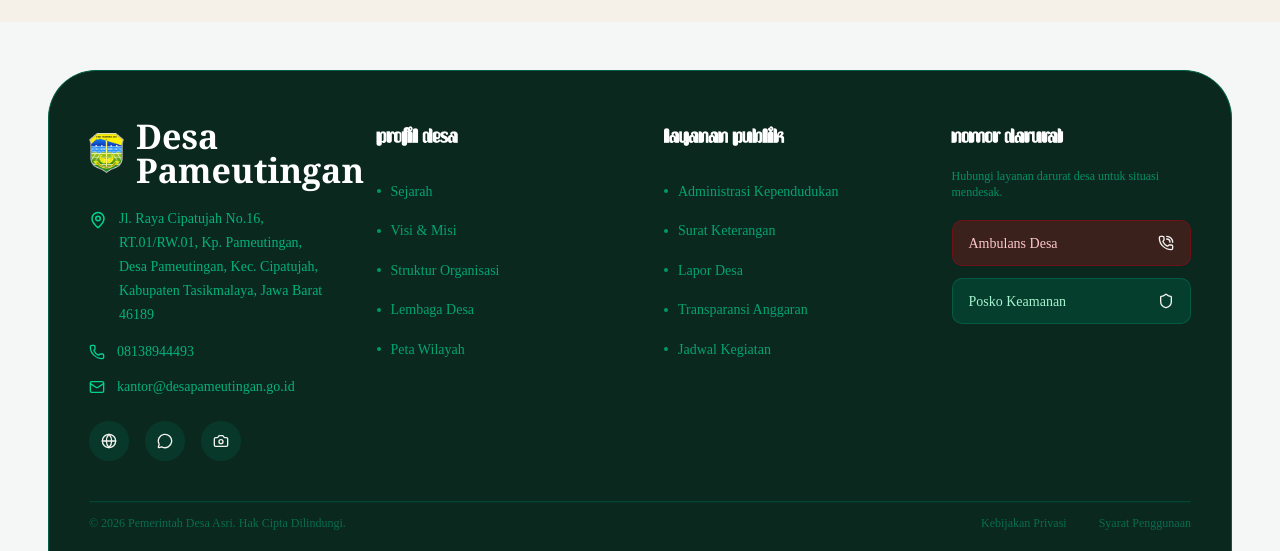
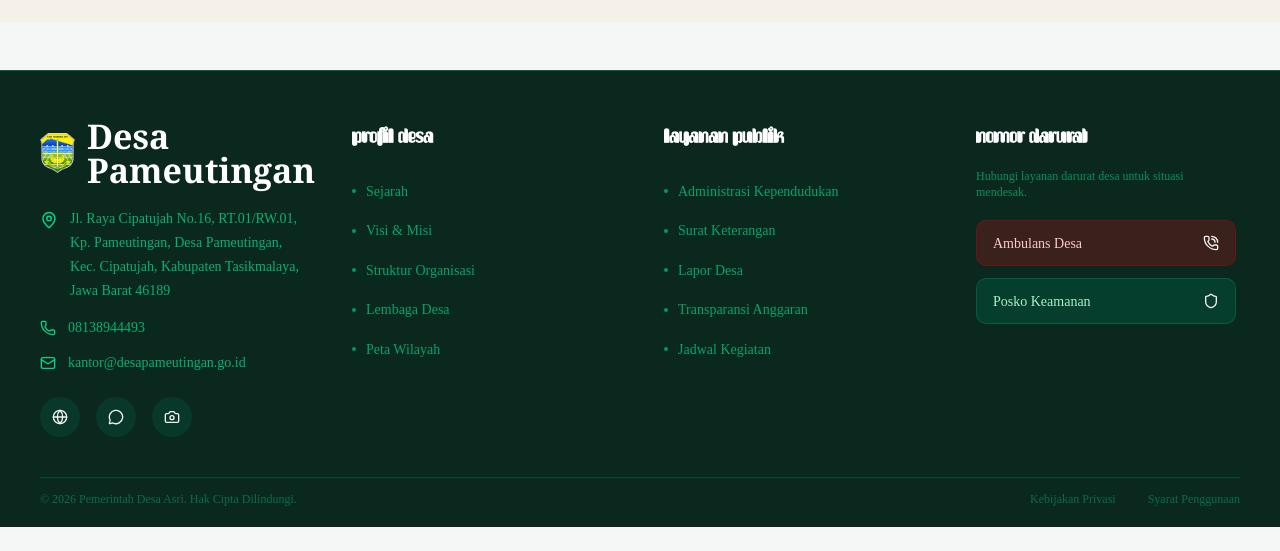
Before and after one commit to desainkode/fe-despametingan, a Next.js app: page / in a window 1280 px wide. Shown: the part 7148-7699 px from the top of the page. After the commit the page ends 7675 px from the top, so only its background shows below. Built offline with nearby package versions, Linux system fonts and the light colour scheme.

Commit message:
change widht footer to full bro

```diff
--- a/src/components/Footer.tsx
+++ b/src/components/Footer.tsx
@@ -69,8 +69,8 @@ function FooterList({
 
 export default function Footer() {
   return (
-    <footer className="mt-8 px-4 md:mt-12 md:px-10 lg:px-12">
-      <div className="overflow-hidden rounded-t-[48px] border border-[#006045] border-b-0 bg-[#0B281F] text-[#F4F3EF]">
+    <footer className="mt-8 md:mt-12 w-full">
+      <div className="border-t border-[#006045] bg-[#0B281F] text-[#F4F3EF]">
         <div className="mx-auto w-full max-w-7xl px-4 pb-5 pt-10 md:px-8 md:pt-12 lg:px-10">
           <div className="grid gap-8 border-b border-[#006045]/50 pb-8 md:grid-cols-2 md:gap-10 lg:grid-cols-4 lg:gap-12 lg:pb-10">
             <div className="hero-reveal flex flex-col gap-5 [animation-delay:120ms]">
```
